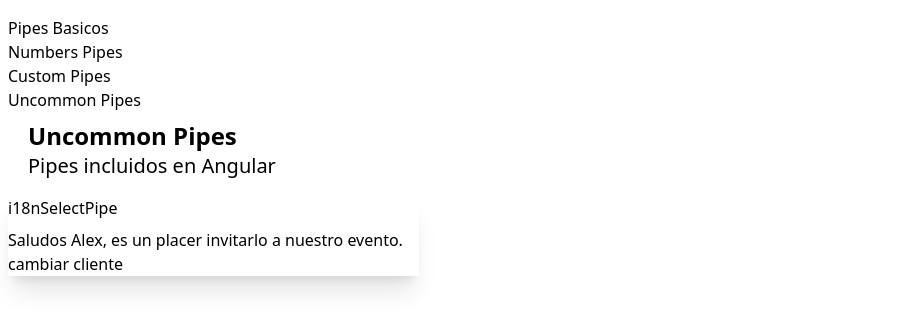
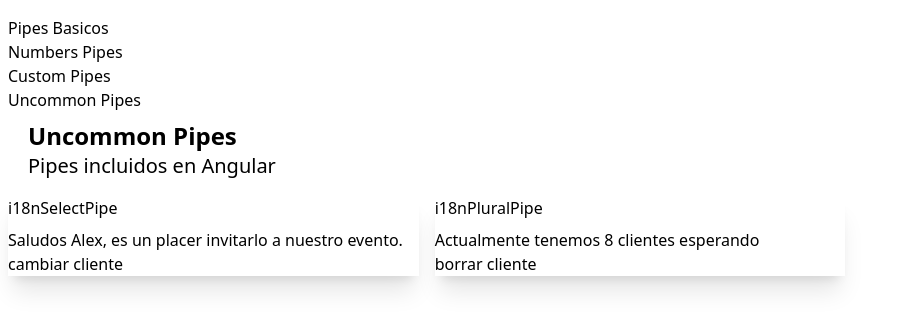
Before and after one commit to ZAIDomy/pipes_app, an Angular app: page /uncommon in a window 1280 px wide. Shown: the top 330 px of the page, without its empty margins (0-897 px from the left). Built offline with nearby package versions, Linux system fonts and the light colour scheme.

Commit message:
i18nplural-pipe

```diff
--- a/src/app/pages/uncommon-page/uncommon-page.component.html
+++ b/src/app/pages/uncommon-page/uncommon-page.component.html
@@ -12,4 +12,13 @@
         class="btn btn-primary btn-xs">cambiar cliente</button>
     </app-card>
 
+
+    <app-card title="i18nPluralPipe">
+        <p>Actualmente {{ clients().length | i18nPlural:clientsMap() }}</p>
+        <button
+        [disabled]="clients().length===0"
+        (click)="ereaseClient()"
+        class="btn btn-primary btn-xs">borrar cliente</button>
+    </app-card>
+
 </div>
--- a/src/app/pages/uncommon-page/uncommon-page.component.ts
+++ b/src/app/pages/uncommon-page/uncommon-page.component.ts
@@ -1,6 +1,6 @@
 import { Component, signal } from '@angular/core';
 import { CardComponent } from "../../components/card/card.component";
-import { I18nSelectPipe } from '@angular/common';
+import { I18nPluralPipe, I18nSelectPipe } from '@angular/common';
 
 const client1={
   name: 'Alex',
@@ -18,7 +18,7 @@
 @Component({
   selector: 'app-uncommon-page',
   standalone: true,
-  imports: [CardComponent,I18nSelectPipe],
+  imports: [CardComponent,I18nSelectPipe,I18nPluralPipe],
   templateUrl: './uncommon-page.component.html',
 })
 export default class UncommonPageComponent {
@@ -38,4 +38,31 @@
     }
     this.client.set(client1);
   }
+
+  //i18nplural
+  clientsMap= signal({
+    '=0': 'no tenemos ningun cliente esperando',
+    '=1': 'tenemos 1 cliente esperando',
+    '=2': 'tenemos 2 clientes esperando',
+    other: 'tenemos # clientes esperando',
+  });
+
+  clients=signal([
+    'ely',
+    'alex',
+    'amaury',
+    'lulu',
+    'josue',
+    'itzel',
+    'nikki',
+    'luna',
+  ]);
+
+  ereaseClient(){
+    this.clients.update(prev=>prev.slice(1));
+  }
+
+
+
+
 }
```
